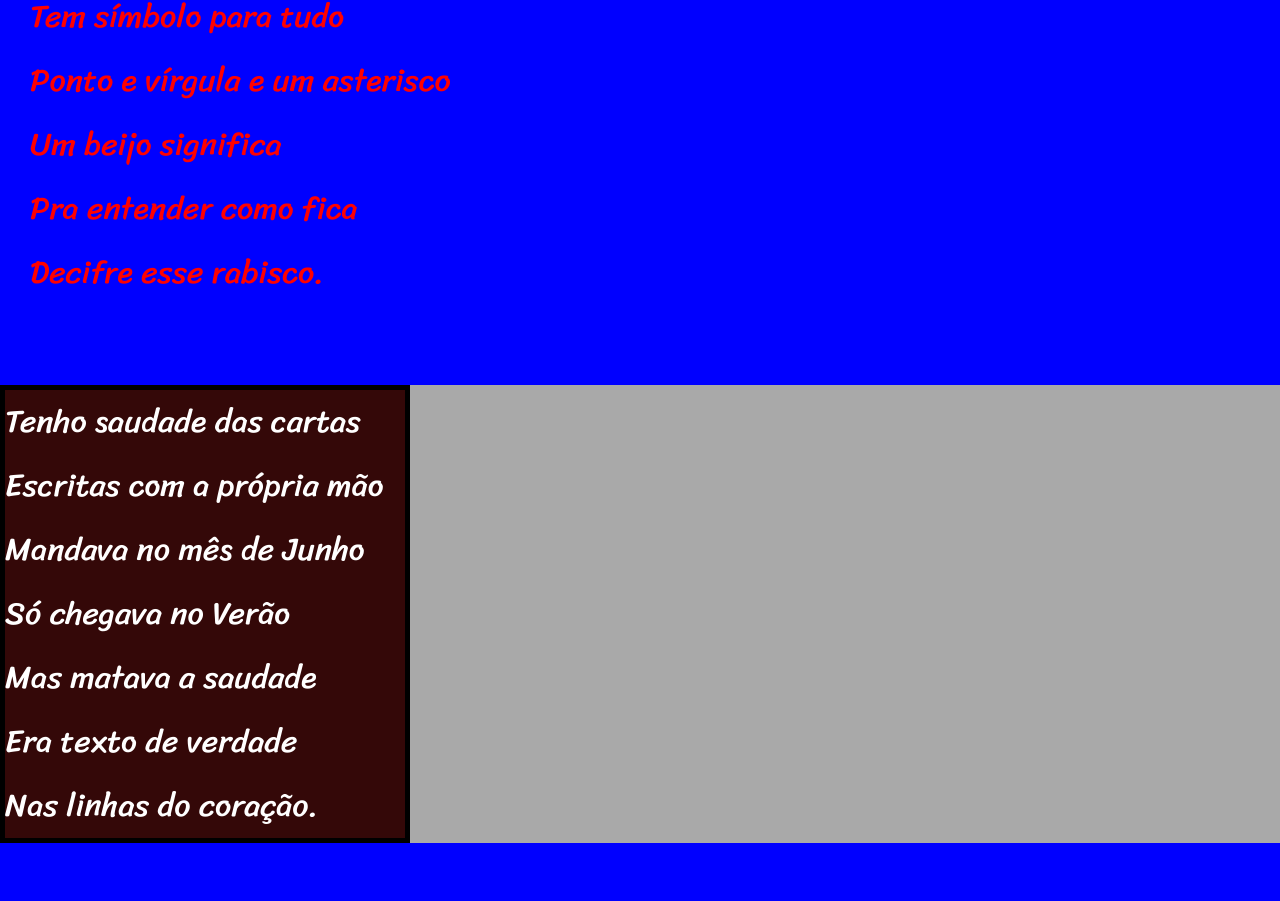
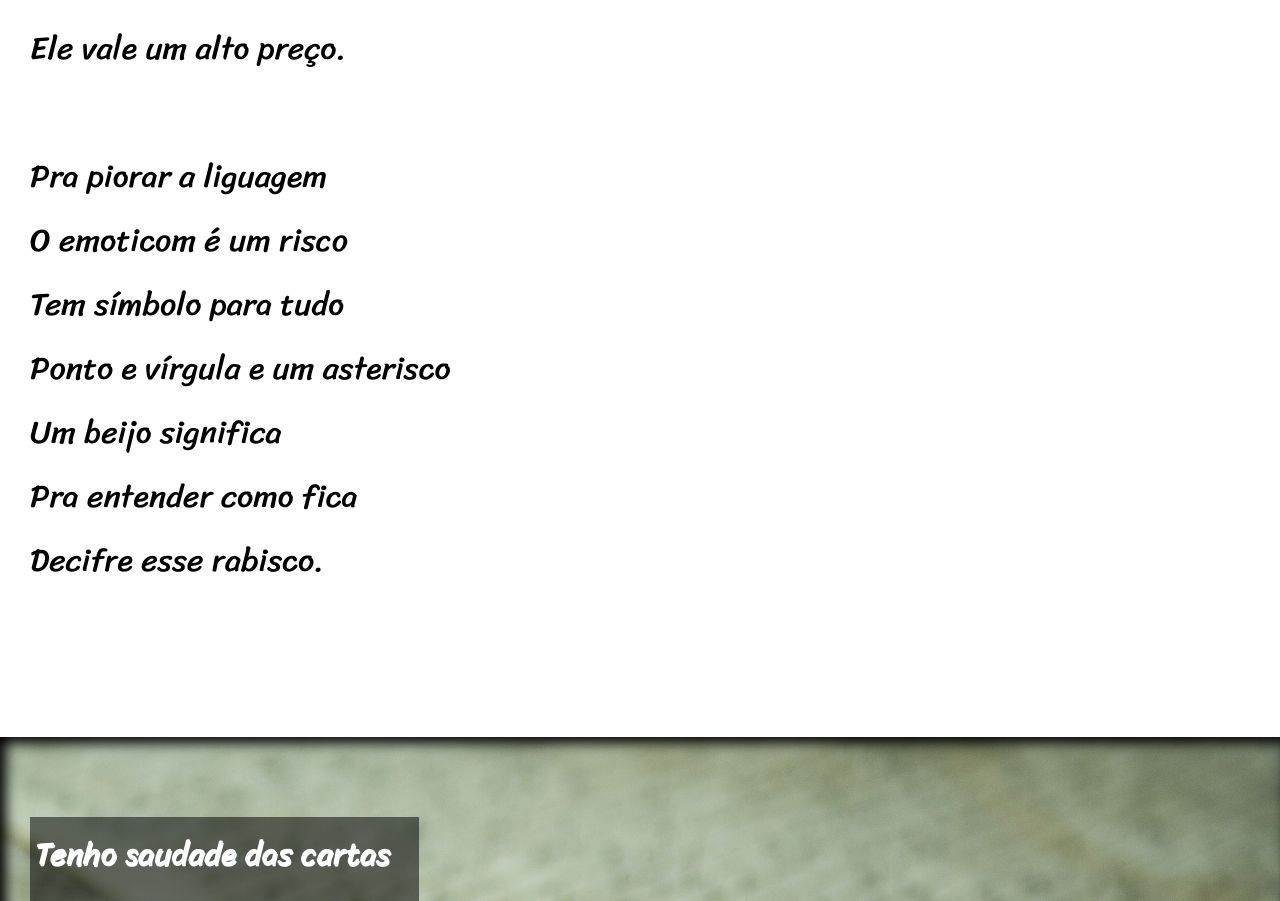
Before and after one commit to SauanSantana/html-css, a plain HTML site: page desafios/d012/index.html in a window 1280 px wide. Shown: the part 1899-2800 px from the top of the page. Drawn offline with Linux system fonts and the light colour scheme.

Commit message:
terminei o projeto cordel

```diff
--- a/desafios/d012/estilo/style.css
+++ b/desafios/d012/estilo/style.css
@@ -50,23 +50,40 @@ section{
     font-family: var(--fonte3);
     font-size: 2.0em;
 }
+section > p{
+    padding-bottom: 2em;
+}
 
 section.normal{
-    background-color: blue;
-    color: red;
+    background-color: white;
+    color: black;
 
 }
 
 section.imagem{
-    display: inline-block;
-    padding: 5px;
-    background-color: black;
-    color: white;
+
+    background-color: rgb(51, 51, 51);
+    color: white;box-shadow: inset 6px 6px 13px 0px black;
+    background-size: cover;
+    background-attachment: fixed;
 }
 
 section.imagem > p{
-    background-color: rgba(133, 21, 21, 0.394);
-    width: 400px;
+    display: inline-block;
+    background-color: rgba(0, 0, 0, 0.517);
+    padding: 5px;
+    text-shadow: 1px 2px 0px ;
+
+}
+
+section#img01{
+background-image: url('../imagens/background001.jpg');
+background-position: right center;
+
+}
+section#img02{
+ background-image: url('../imagens/background002.jpg');
+ background-size: cover;
 }
 
 footer {
--- a/desafios/d012/index.html
+++ b/desafios/d012/index.html
@@ -24,7 +24,7 @@
                 </p>
             </section>
 
-            <section class="imagem">
+            <section class="imagem" id="img01">
                 <p>
                     Não é mais como era antes <br>
                     É tudo abreviado <br>
@@ -58,7 +58,7 @@
                 </p>
             </section>
 
-            <section class="imagem">
+            <section class="imagem" id="img02">
                 <p>
                     Tenho saudade das cartas <br>
                     Escritas com a própria mão <br>
```
